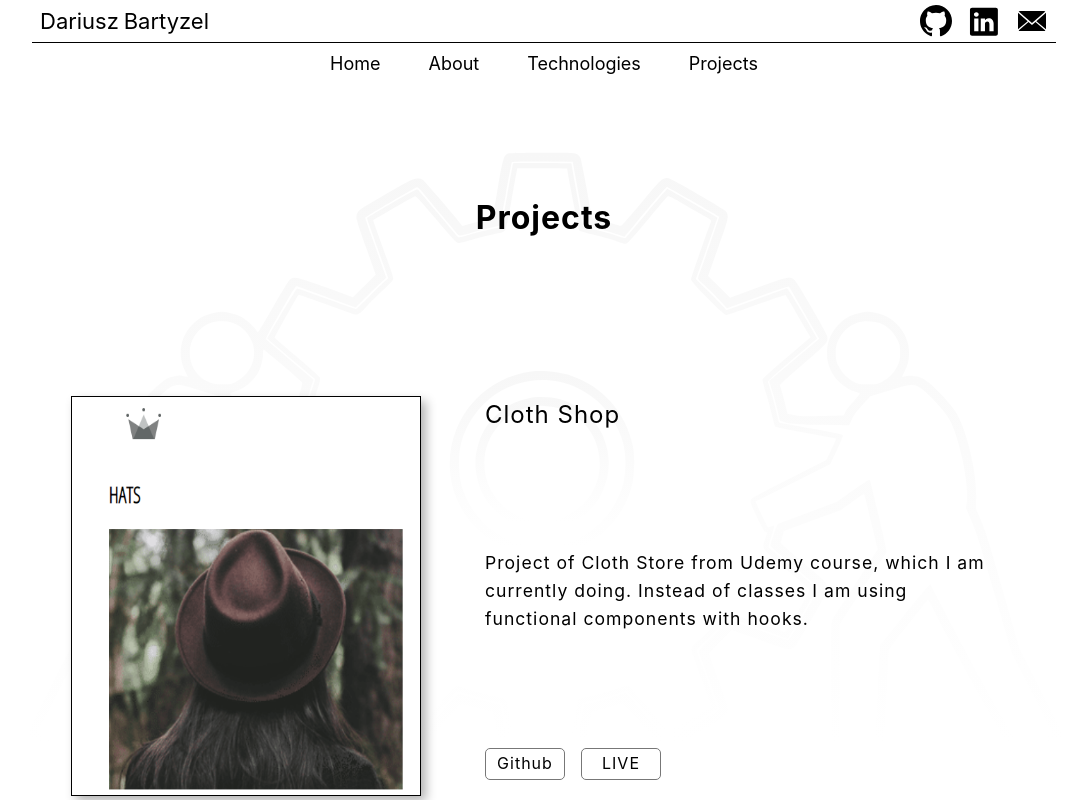
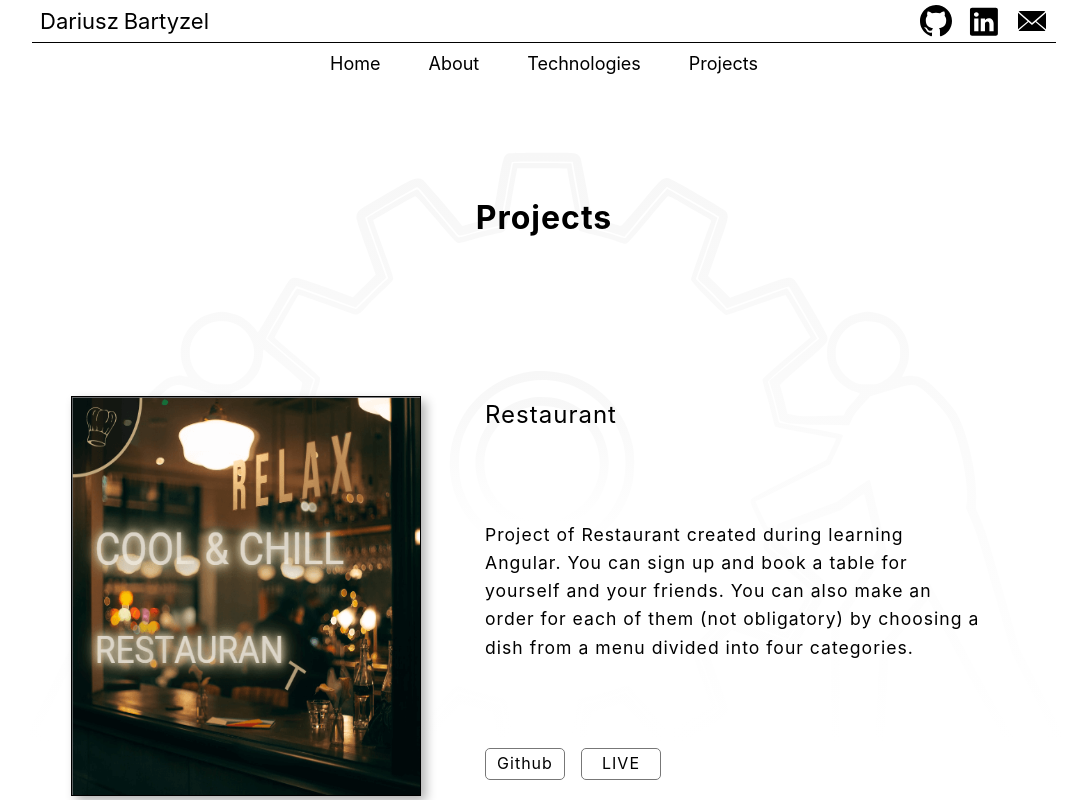
Before and after one commit to Noxtirion/Portfolio-React, a React (Create React App) app: page /projects in a window 1280 px wide. Shown: the top 800 px of the page, without its empty margins (96-1183 px from the left). Built offline with nearby package versions, Linux system fonts and the light colour scheme.

Commit message:
Add new project

```diff
--- a/src/pages/projects/projects.data.js
+++ b/src/pages/projects/projects.data.js
@@ -1,73 +1,83 @@
 const PROJECTS_DATA = [
    {
       id: 1,
+      title: "Restaurant",
+      description:
+         "Project of Restaurant created during learning Angular. You can sign up and book a table for yourself and your friends. You can also make an order for each of them (not obligatory) by choosing a dish from a menu divided into four categories.",
+      imageUrl: "restaurant.png",
+      liveUrl: "https://peaceful-nightingale-272ccf.netlify.app",
+      githubUrl: "https://github.com/Noxtirion/Restaurant",
+      technologyUsed: ["Angular", "RxJS", "Firebase", "SCSS"],
+   },
+   {
+      id: 2,
       title: "Cloth Shop",
       description:
-         "Project of Cloth Store from Udemy course, which I am currently doing. Instead of classes I am using functional components with hooks.",
+         "Project of Cloth Store from Udemy course. Instead of classes I have used functional components with hooks. I have created also contact component and made shop more responsive.",
       imageUrl: "shop.png",
       liveUrl: "https://nervous-swirles-ae7a2b.netlify.app/",
       githubUrl: "https://github.com/Noxtirion/Cloth-shop",
-      technologyUsed: ["React", "Redux", "Router", "Firebase", "SCSS"]
+      technologyUsed: ["React", "Redux", "Router", "Firebase", "SCSS"],
    },
    {
-      id: 2,
+      id: 3,
       title: "RSS App",
       description:
          "RSS reader created using React (Hooks, React Router). It allows you to paste a correct URL and read its content. Named addresses are currently stored in localStorage. I am planning to refactor code and expand project.",
       imageUrl: "rss.png",
       liveUrl: "https://determined-kare-41af28.netlify.com",
       githubUrl: "https://github.com/Noxtirion/rss",
-      technologyUsed: ["React", "Router", "SCSS"]
+      technologyUsed: ["React", "Router", "SCSS"],
    },
    {
-      id: 3,
+      id: 4,
       title: "Portfolio",
       description: "This portfolio created using React.",
       imageUrl: "portfolio.png",
       liveUrl: "",
       githubUrl: "https://github.com/Noxtirion/Portfolio-React",
-      technologyUsed: ["React", "Router", "SCSS"]
+      technologyUsed: ["React", "Router", "SCSS"],
    },
    {
-      id: 4,
+      id: 5,
       title: "NOMA Architekci",
       description:
          "Website for the Architectural Studio. Initially has been written with HTML and CSS. Currently I am refactoring the code",
       imageUrl: "noma.png",
       liveUrl: "https://admiring-brown-c03300.netlify.app/",
       githubUrl: "https://github.com/Noxtirion/Noma-React",
-      technologyUsed: ["REACT", "SCSS"]
+      technologyUsed: ["REACT", "SCSS"],
    },
    {
-      id: 5,
+      id: 6,
       title: "Minecraft",
       description:
          "A page containing the description and rules of the game on the Minecraft server. Created for people who want to start playing the game.",
       imageUrl: "minecraft.png",
       liveUrl: "https://przestwor.pl",
       githubUrl: "https://github.com/Noxtirion/Minecraft-serv",
-      technologyUsed: ["JS", "HTML", "SCSS"]
+      technologyUsed: ["JS", "HTML", "SCSS"],
    },
    {
-      id: 6,
+      id: 7,
       title: "The Space Facts",
       description:
          'Project using the NASA API to update "Astronomy Picture of the Day" on a daily basis (often photography or illustration of objects or phenomena occurring in space). Allows you to select the date of the image and check the temperature and wind speed on Mars. Written in Javascript.',
       imageUrl: "space.png",
       liveUrl: "https://noxtirion.github.io/The-Space-Facts",
       githubUrl: "https://github.com/Noxtirion/The-Space-Facts",
-      technologyUsed: ["JS", "HTML", "SCSS"]
+      technologyUsed: ["JS", "HTML", "SCSS"],
    },
    {
-      id: 7,
+      id: 8,
       title: "Calculator",
       description:
          "Simple calculator (not perfect but it was my first attempt to write anything in React). At the beginning with the usage of class components, then changed to functional components and Hooks :)",
       imageUrl: "kalkulator.png",
       liveUrl: "https://blissful-meninsky-fa00a9.netlify.com",
       githubUrl: "https://github.com/Noxtirion/React-Calculator",
-      technologyUsed: ["React", "CSS"]
-   }
+      technologyUsed: ["React", "CSS"],
+   },
 ];
 
 export default PROJECTS_DATA;
--- a/src/pages/technologies/technologies.component.jsx
+++ b/src/pages/technologies/technologies.component.jsx
@@ -6,7 +6,7 @@ import "./technologies.styles.scss";
 
 const Technologies = () => {
    const technologiesNames = {
-      mainNames: ["HTML", "CSS", "JS", "REACT", "REDUX", "SCSS"],
+      mainNames: ["HTML", "CSS", "JS", "REACT", "REDUX", "ANGULAR", "SCSS"],
       toolNames: ["WEBPACK", "GIT"],
       methodologyNames: ["BEM"]
    };
```
Also changed, not shown: src/assets/projects-images/restaurant.png (added).
